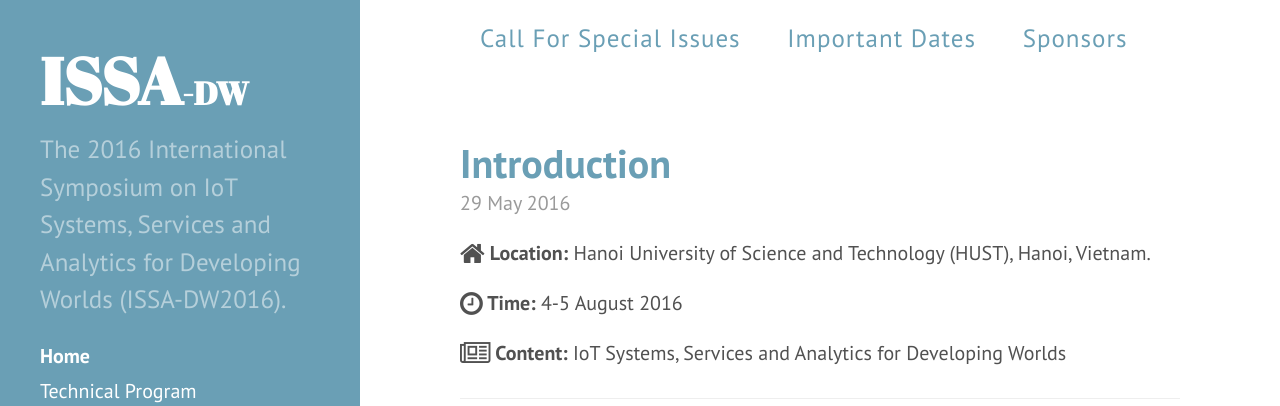
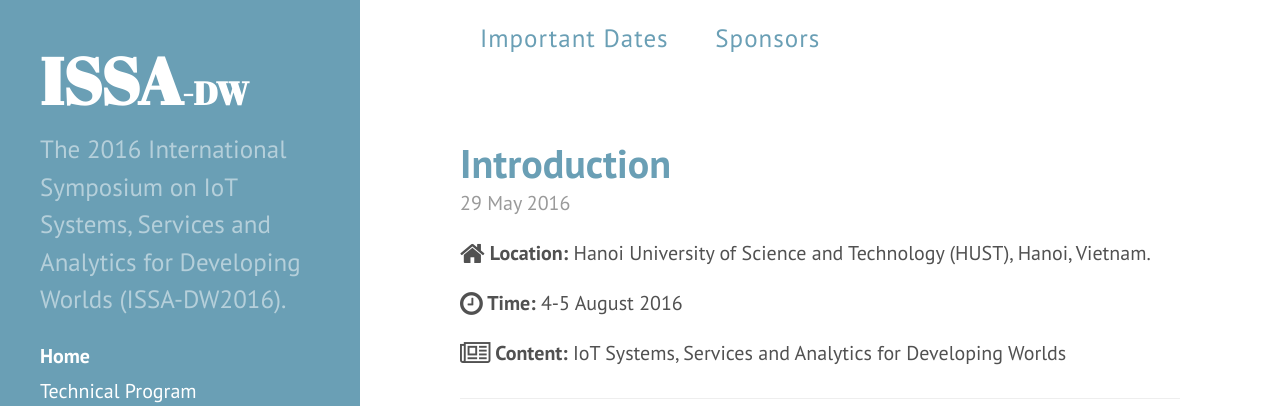
Before and after one commit to issadw/issadw.github.io, a Jekyll site: the page built from index.html, in a window 1280 px wide and 900 px high, cut to the strip 0-406 px from the top of the window. Built offline with Jekyll 4.4.1, drawn with Linux system fonts in a browser that asks for light colours; the list of posts is cut into pages by our own code; some of the changed lines change nothing that is shown.

Commit message:
remove cfpi

```diff
--- a/_includes/top.html
+++ b/_includes/top.html
@@ -1,7 +1,7 @@
 <div class="top">
 	<header class="masthead clearfix">
 		<nav>
-      <a href="{{site.url}}/call_for_papers">Call For Special Issues</a>
+      <!--a href="{{site.url}}/call_for_papers">Call For Special Issues</a-->
 			<a href="{{ site.url }}/important_dates">Important Dates</a>
 			<a href="{{ site.url }}/sponsors">Sponsors</a>
 		</nav>
```
